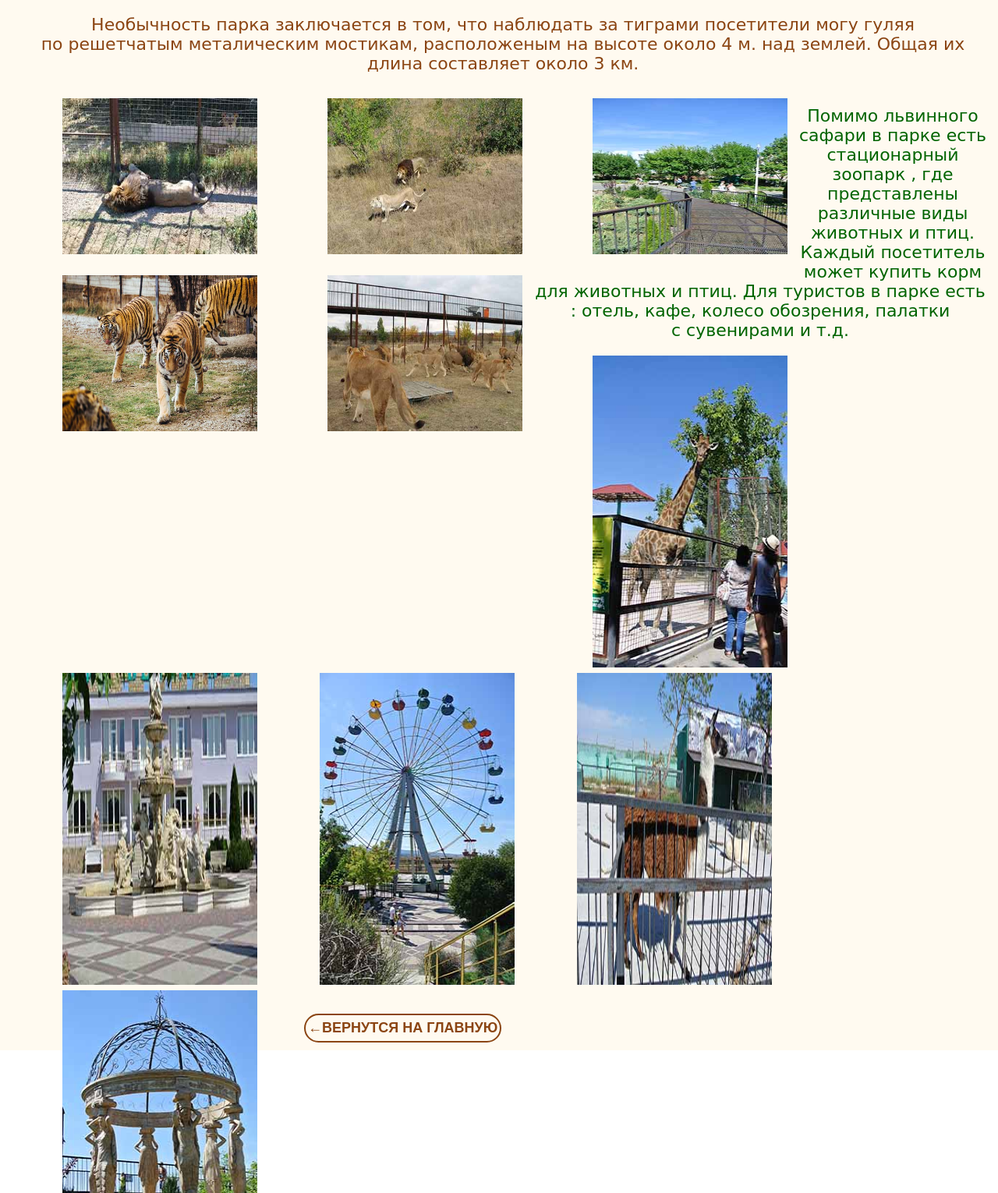
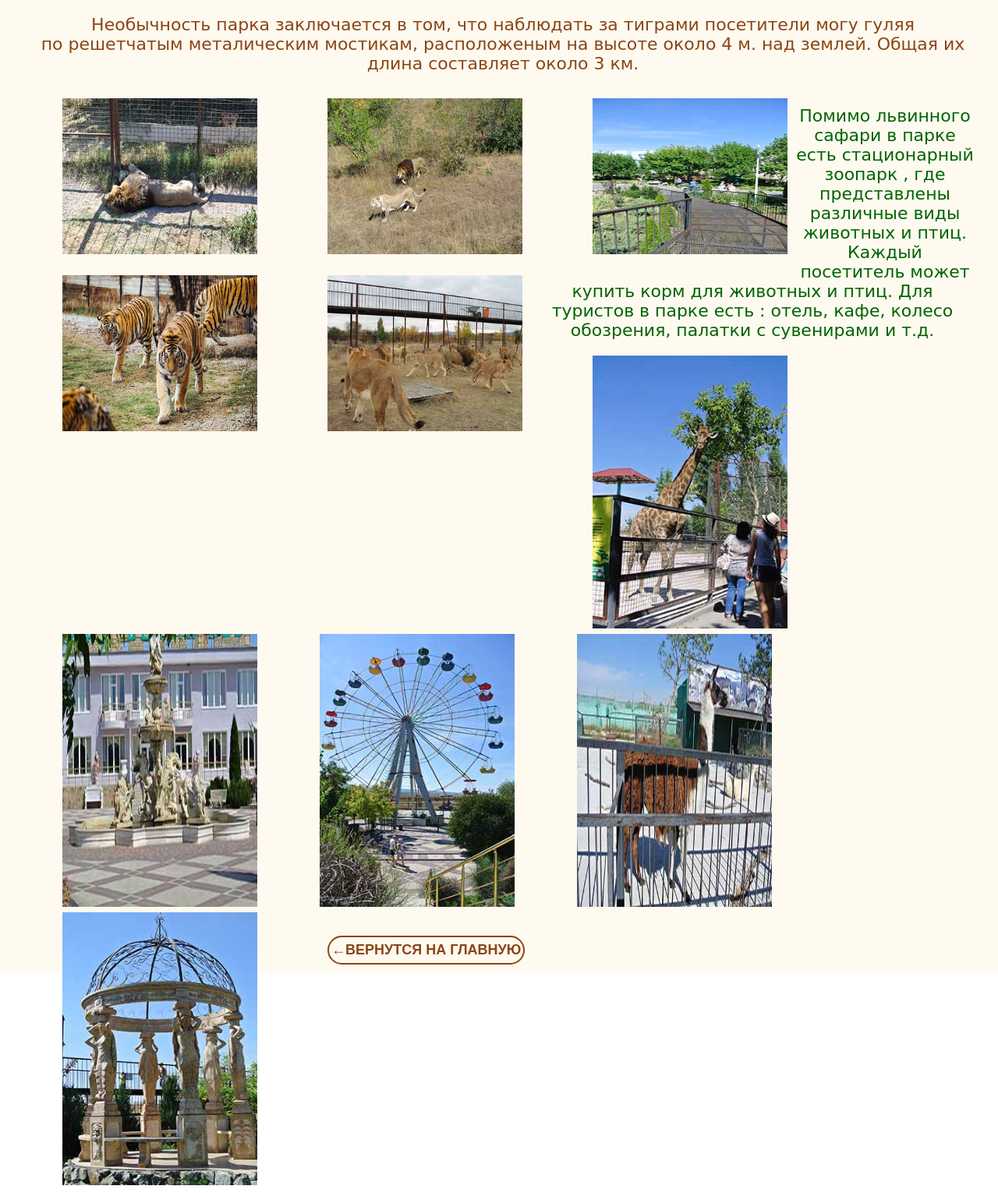
Before and after one commit to Viktor59/-KRUM, a plain HTML site: page praktika23/tajgan.html in a window 1280 px wide. Shown: the part 668-2198 px from the top of the page at 78% size. Drawn offline with nearby package versions, Linux system fonts and the light colour scheme; a web font is replaced by a local one.

Commit message:
tajgan
работа над ошибками

```diff
--- a/praktika23/css/main.css
+++ b/praktika23/css/main.css
@@ -510,6 +510,8 @@ font-size: 22px;
 line-height: 25px;
 margin: 0;
 text-align: center;
+    padding-left: 30px;
+    padding-right: 30px;
 }
 .tajgan-container_rowes{
     margin: 0;
@@ -520,6 +522,6 @@ text-align: center;
 font-size: 18px;
 margin: auto;
 margin-top: 30px;
-margin-left: 60px;
+margin-left: 90px;
 padding: 3px 3px 3px 3px ;
 }
--- a/praktika23/tajgan.html
+++ b/praktika23/tajgan.html
@@ -56,15 +56,15 @@
 </div>
 <div class="tajgan-containers" >
 <div class="tajgan-container_rowes">
-<img src="img/big/taugan01.jpg" alt="Сафари парк" width="250" height="400"></div>
+<img src="img/big/taugan01.jpg" alt="Сафари парк" width="250" height="350"></div>
 <div class="tajgan-container_rowes">
-<img src="img/big/taugan1.jpg" alt="Сафари парк" width="250" height="400"></div>
+<img src="img/big/taugan1.jpg" alt="Сафари парк" width="250" height="350"></div>
 <div class="tajgan-container_rowes">
-<img src="img/big/taugan3.jpg" alt="Сафари парк" width="250" height="400"></div>
+<img src="img/big/taugan3.jpg" alt="Сафари парк" width="250" height="350"></div>
 <div class="tajgan-container_rowes">
-<img src="img/big/taugan02.jpg" alt="Сафари парк" width="250" height="400"></div>
+<img src="img/big/taugan02.jpg" alt="Сафари парк" width="250" height="350"></div>
 <div class="tajgan-container_rowes">
-<img src="img/big/taugan6.jpg" alt="Сафари парк" width="250" height="400"></div>        </div>
+<img src="img/big/taugan6.jpg" alt="Сафари парк" width="250" height="350"></div>        </div>
 <div><a href="index.html" class="tajgan-container-button-back">&larr;Вернутся на главную</a></div>
 </div>
 </body>
```
Also changed, not shown: praktika23/baxchisarau.html (+1 -1 lines), praktika23/feodosij.html (+1 -1 lines), praktika23/jbk.html (+1 -1 lines), praktika23/pegheru.html (+1 -1 lines).
